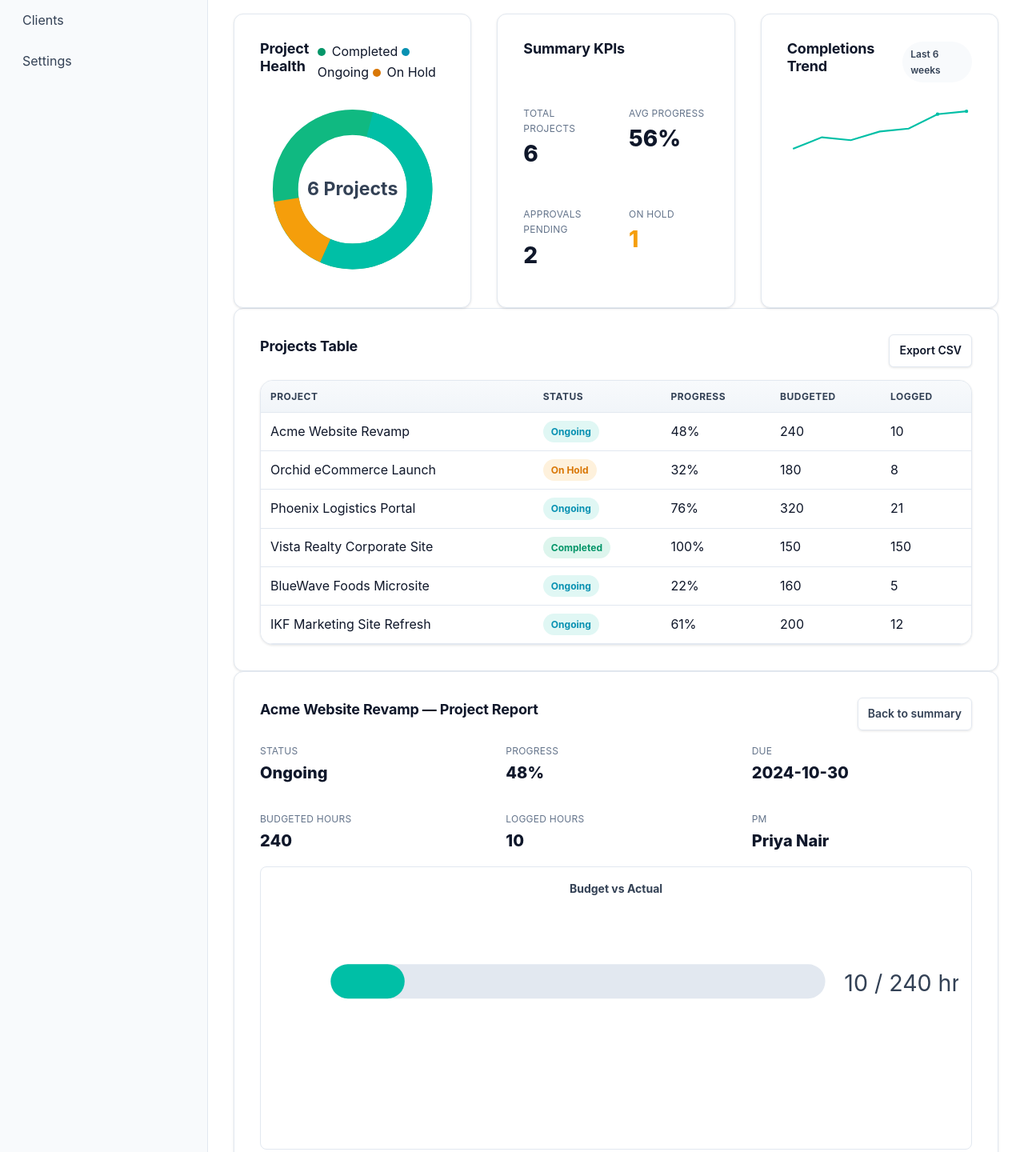
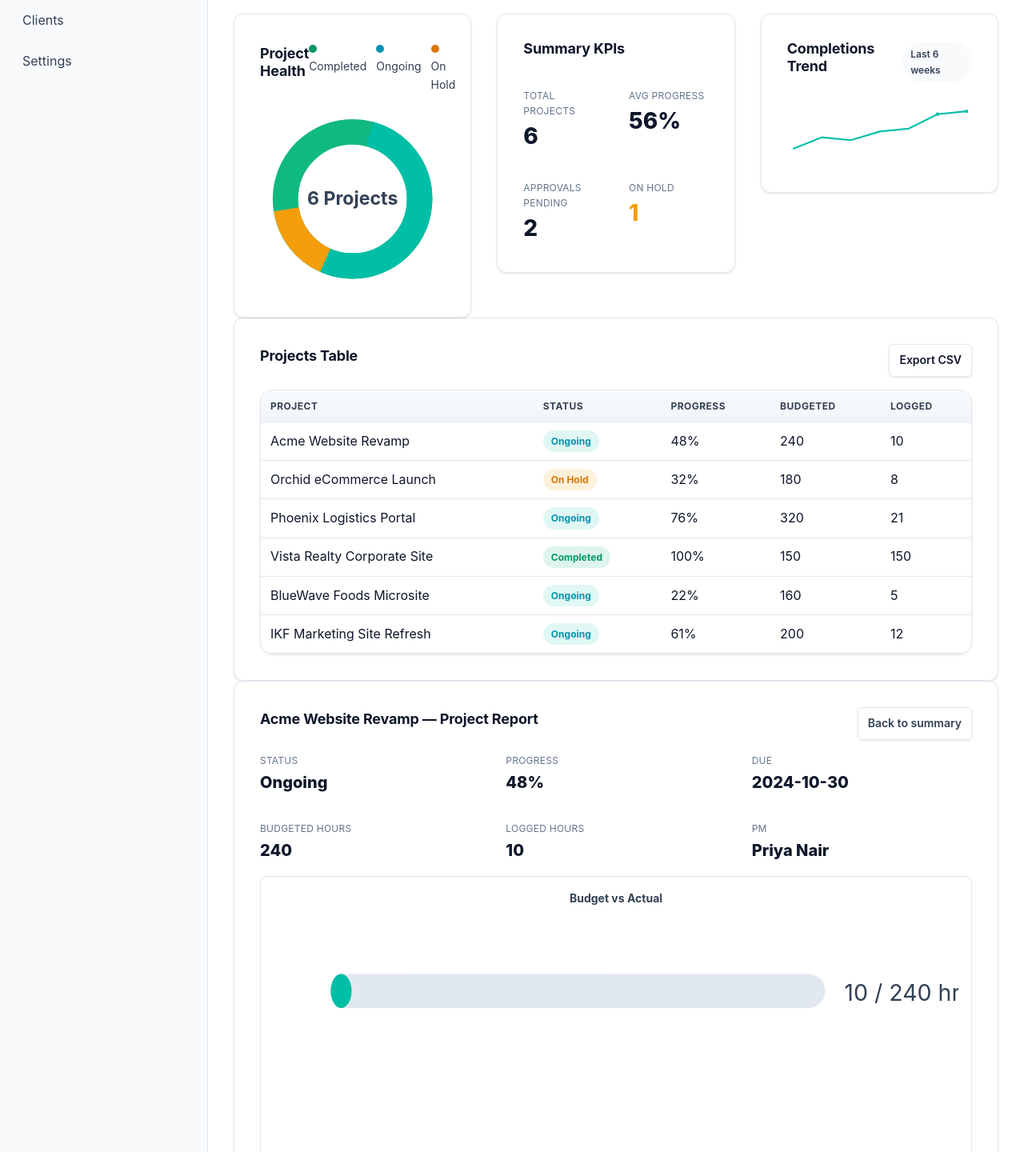
Before and after one commit to surajikf/Project-Tracker-03, a plain HTML site: page reports.html in a window 1280 px wide. Shown: the part 329-1769 px from the top of the page at 80% size. Drawn offline with Linux system fonts and the light colour scheme.

Commit message:
Reports: tidy layout, add legend styling and scroll margin; fix Budget vs Actual bar units

```diff
--- a/assets/css/styles.css
+++ b/assets/css/styles.css
@@ -399,8 +399,11 @@ a { color: var(--brand-primary); text-decoration: none; }
 
 .reports-page .app-content { padding: var(--space-8); }
 .reports-page .tabs { margin-bottom: var(--space-8); }
-.reports-page .grid { gap: var(--space-8); }
+.reports-page .grid { gap: var(--space-8); align-items: start; }
 .reports-page .card { padding: var(--space-8); }
+.project-report { scroll-margin-top: 84px; }
+.reports-page .legend { display: flex; gap: 12px; color: var(--slate-700); font-size: 14px; }
+.reports-page .legend .dot { margin-right: 6px; }
 .reports-page .table thead th { padding: 16px 18px; }
 .reports-page .table tbody td { padding: 18px; }
 
--- a/reports.html
+++ b/reports.html
@@ -143,7 +143,7 @@
             <div class="chart-title">Budget vs Actual</div>
             <svg viewBox="0 0 360 120" role="img" aria-label="Budget vs Actual">
               <rect x="30" y="30" width="260" height="18" fill="#E2E8F0" rx="9"/>
-              <rect x="30" y="30" width="10.8%" height="18" fill="#00BFA6" rx="9"/>
+              <rect x="30" y="30" width="11" height="18" fill="#00BFA6" rx="9"/>
               <text x="300" y="44" font-size="12" fill="#334155">10 / 240 hrs</text>
             </svg>
           </div>
```
